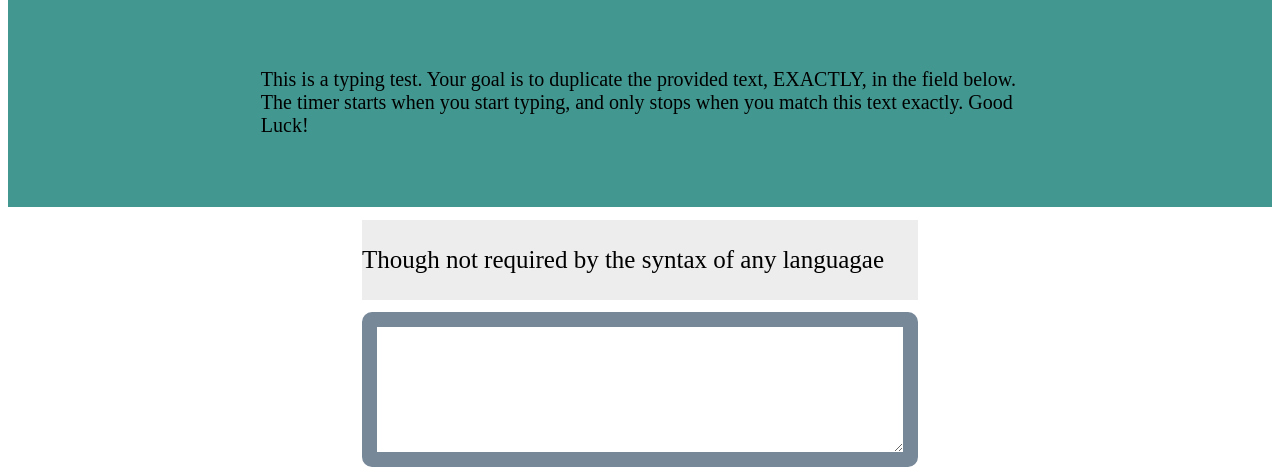
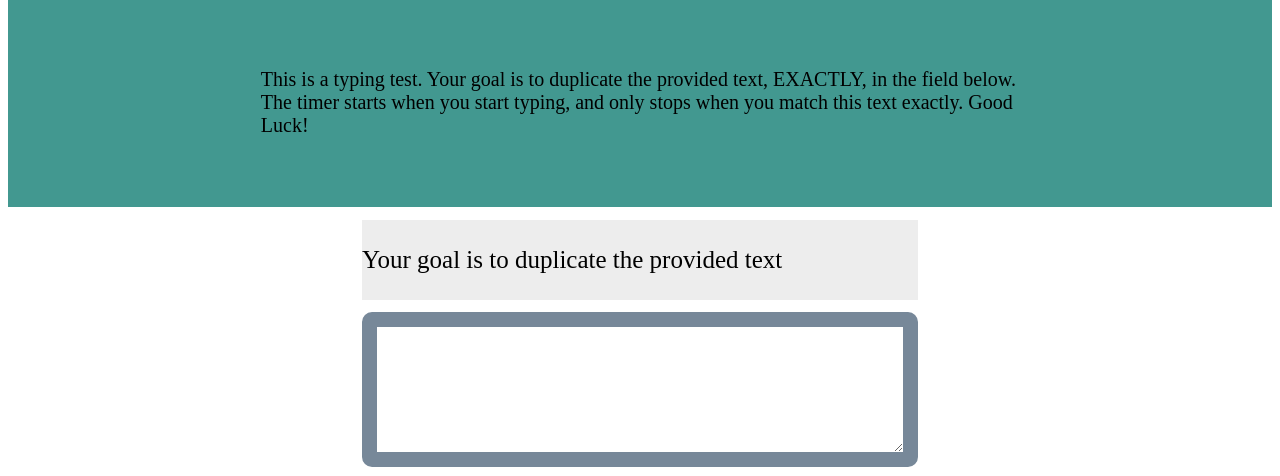
Before and after one commit to shivshukla72/typing, a plain HTML site: page index.html in a window 1280 px wide. Shown: the part 163-639 px from the top of the page. Drawn offline with Linux system fonts and the light colour scheme.

Commit message:
add changes

```diff
--- a/index.html
+++ b/index.html
@@ -19,7 +19,7 @@
       <div>
         <textarea onpaste="return false;" class="textwrapper" id="textarea" rows="7"></textarea>
      </div>
-     <div id="wpm" style="display: none;"></div>
+     <div id="wpm" style="display: none; margin-bottom: 5%;"></div>
 
 </section>
 
--- a/typing.js
+++ b/typing.js
@@ -2,10 +2,12 @@
 const textArea=document.querySelector("#textarea");
 var count=1;
 
-arr=["A paragraph is a self-contained unit of discourse in writing dealing with a particular point or idea.","A paragraph consists of one or more sentences.",
-     "Though not required by the syntax of any languagae"];
+arr=["Being human makes us susceptible to the onset of feelings.The role of these emotions varies. Some of them are useful while others may be harmful. The use of social media for self-expression has reached a point that it makes us feel we can say anything. This begins when we see people expressing anything and everything that come to mind.",
+      "When we see everyone else voicing their likes and dislikes, their irritations and desires we tend to imitate what they do. And because many engage in this, we think that it is normal and healthy. However, when we get used to unbridled self-expression, we come to believe that all feelings are valid. We become convinced that in real life, we should also act on our emotions and our impulses.",
+     "Using social media this way erodes our ability to regulate our actions and reactions. To illustrate, when something small irritates us we think that it's okay to feel this way. But isn't it better to foster one's patience and resilience instead of immediately complaining? Or when we develop an attraction to someone despite that person being in a relationship.",
+     "Your goal is to duplicate the provided text"];
 var random;
-random=Math.floor(Math.random()*3);
+random=Math.floor(Math.random()*4);
 document.getElementById('para').innerHTML=arr[random];
 var error=0;
 const originText=document.querySelector(".origintext p ").innerHTML;
@@ -41,7 +43,7 @@ function spellCheck(e)
      document.getElementById('textarea').style.display="none";
      document.getElementById('bottom').style.display="none";
      document.getElementById('wpm').style.display="block";
-     document.getElementById('wpm').innerHTML= "Your typing speed is "+speed+"wpm accuracy is "+accuracy+"%" ;
+     document.getElementById('wpm').innerHTML= "Your typing speed is "+speed+"wpm and accuracy is "+accuracy+"%" ;
    }
     else
     {
```
